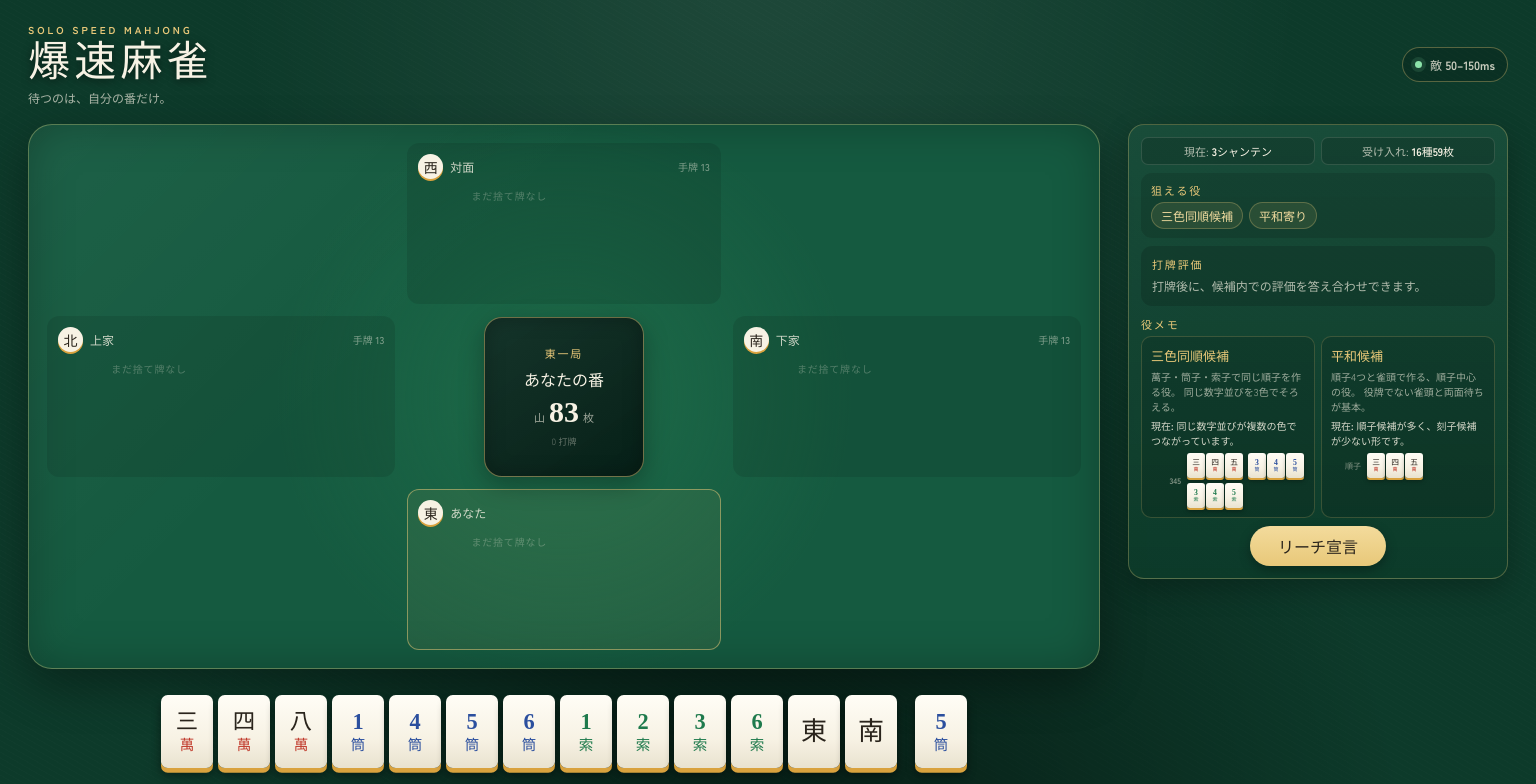
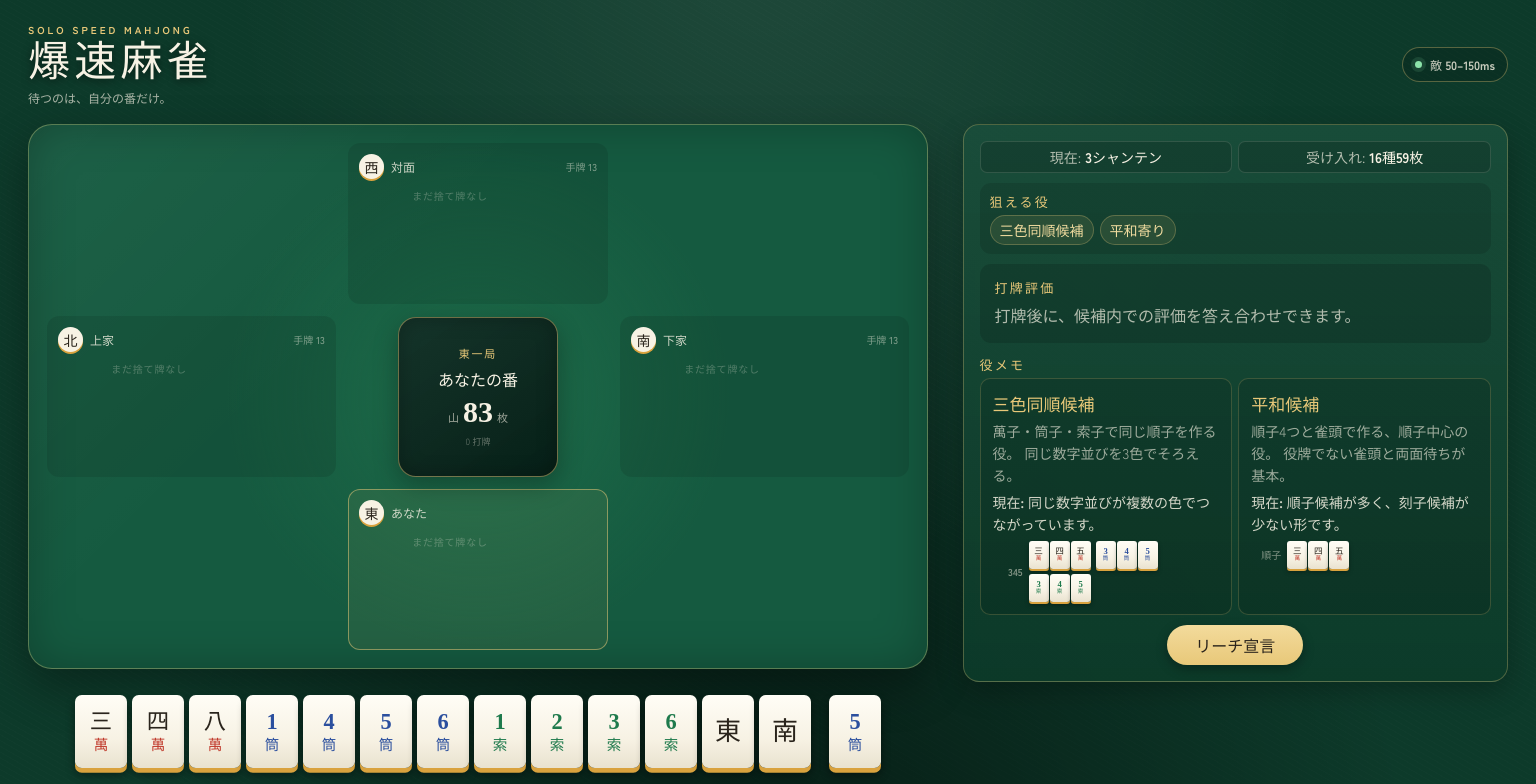
Before and after one commit to HSBL-ko-gyo/HSBL-S800, a React (Vite) app: page / in a window 1536 px wide. Shown: the top 784 px of the page. Built offline with nearby package versions, Linux system fonts and the light colour scheme; a web font is replaced by a local one.

Commit message:
Rebalance full HD desktop layout

```diff
--- a/src/styles.css
+++ b/src/styles.css
@@ -835,6 +835,44 @@ h1 {
   .game-layout .riichi-button { padding-block: 8px; }
 }
 
+@media (min-width: 1400px) {
+  .app-shell { width: min(1640px, 100%); }
+
+  .game-layout {
+    grid-template-columns: minmax(780px, 900px) minmax(460px, 1fr);
+    justify-content: center;
+    gap: clamp(24px, 2.25vw, 40px);
+  }
+
+  .play-column {
+    width: 100%;
+    max-width: 900px;
+  }
+
+  .game-layout .learning-panel {
+    gap: 10px;
+    padding: 16px;
+  }
+
+  .game-layout .learning-metrics span { font-size: 14px; }
+  .game-layout .learning-label { font-size: 13px; }
+  .game-layout .hint-chip,
+  .game-layout .hint-empty { font-size: 14px; }
+  .game-layout .evaluation-card { padding: 13px 14px; }
+  .game-layout .evaluation-grade { font-size: 23px; }
+  .game-layout .evaluation-meta,
+  .game-layout .evaluation-deltas { font-size: 13px; }
+  .game-layout .evaluation-card p { font-size: 16px; line-height: 1.65; }
+  .game-layout .yaku-info-card { padding: 12px; }
+  .game-layout .yaku-info-card h4 { font-size: 17px; }
+  .game-layout .yaku-info-card p { font-size: 14px; line-height: 1.6; }
+  .game-layout .example-label,
+  .game-layout .example-groups small { font-size: 10px; }
+  .game-layout .tile.tiny { --tile-width: 20px; }
+  .game-layout .feedback-message { font-size: 14px; }
+  .game-layout .riichi-button { font-size: 16px; }
+}
+
 @media (max-width: 780px) {
   .table-board {
     grid-template-columns: 1fr 1fr;
```
